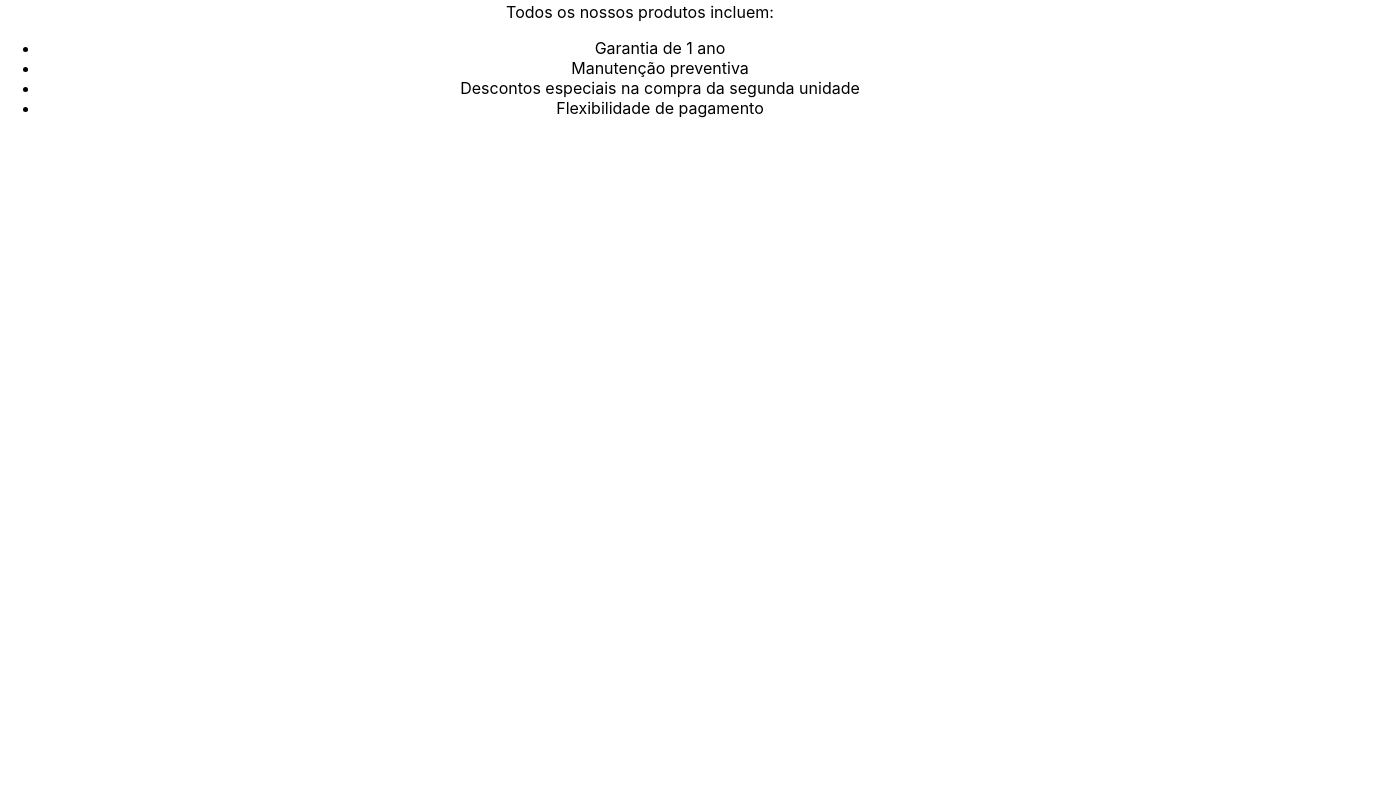
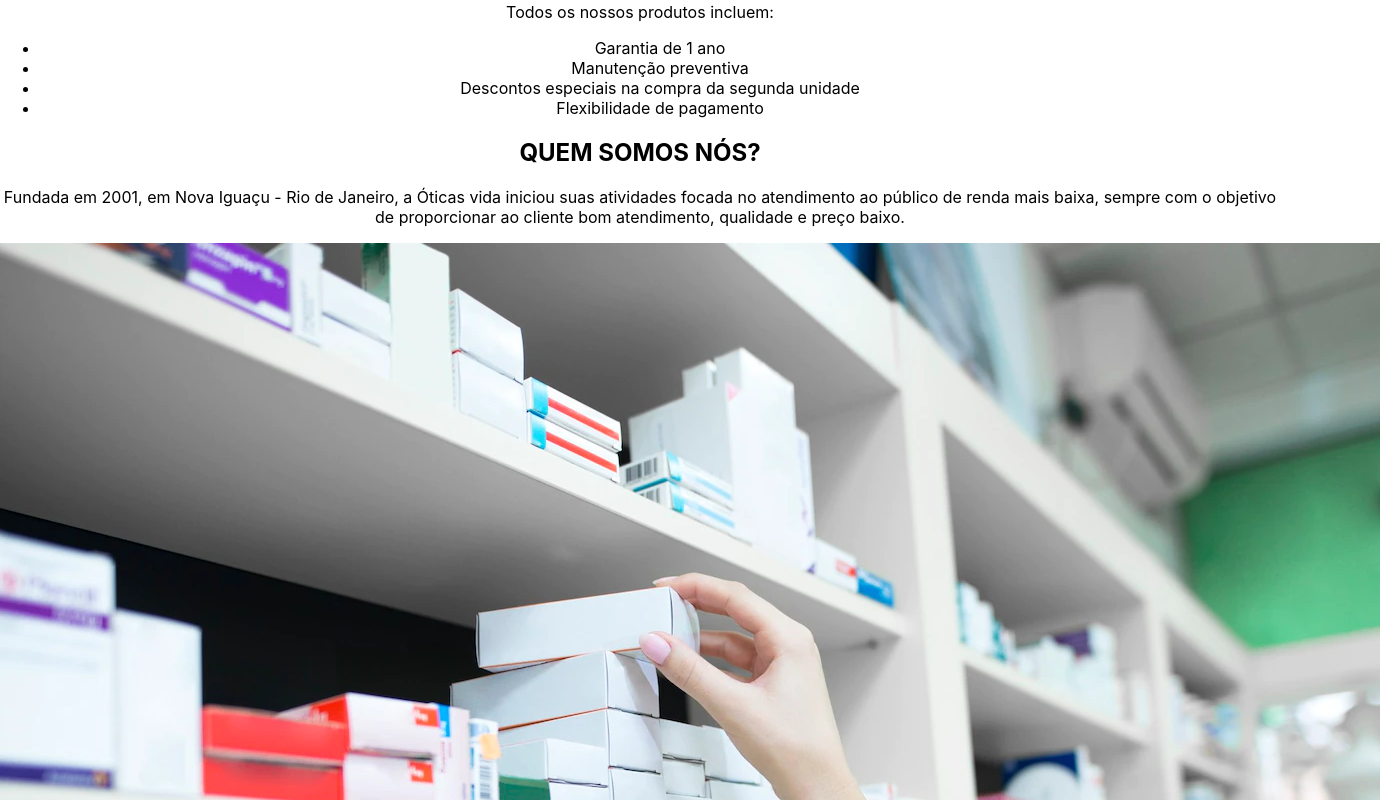
Before and after one commit to gleicekelly13/Loja-de-oculos, a React (Create React App) app: page / in a window 1280 px wide. Shown: the part 1880-2680 px from the top of the page, 1380 px wide, since content can reach past the window. Before the commit the page ends 2014 px from the top, so only its background shows below. Built offline with nearby package versions, Linux system fonts and the light colour scheme.

Commit message:
Criação da SecaoSobre

```diff
--- a/src/componentes/SecaoSobre/index.js
+++ b/src/componentes/SecaoSobre/index.js
@@ -1,7 +1,23 @@
 export default function SecaoSobre () {
     return (
         <section>
+            <div>
+                <h2>QUEM SOMOS NÓS?</h2>
+                <p>Fundada em 2001, em Nova Iguaçu - Rio de Janeiro, a Óticas vida iniciou suas atividades focada no atendimento ao público de renda mais baixa, sempre com o objetivo de proporcionar ao cliente bom atendimento, qualidade e preço baixo.</p>
 
+                <div>
+                    <img src="./assets/loja.png"/>
+                    <div>
+                        <h2>Nossas Filiais</h2>
+                        <p>Hoje temos mais de 20 filiais pelo Brasil e na América</p>
+                    </div>
+                    <div>
+                        <h2>Atendimento flexível</h2>
+                        <p>Nossa equipe possui treinamento para te atender</p>
+                    </div>
+                    <img src="./assets/atendimento.png"/>
+                </div>
+            </div>
         </section>
     );
 }
```
